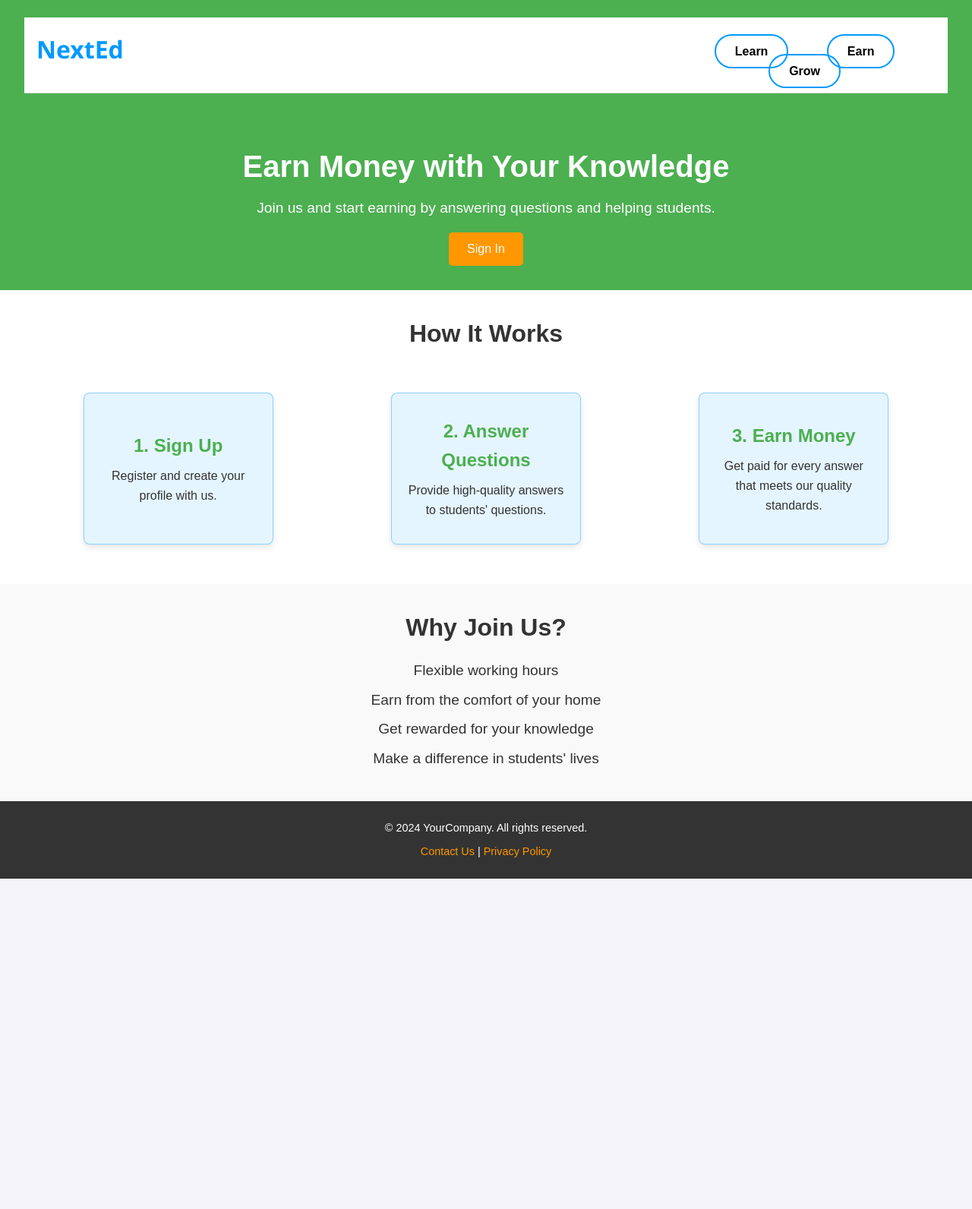
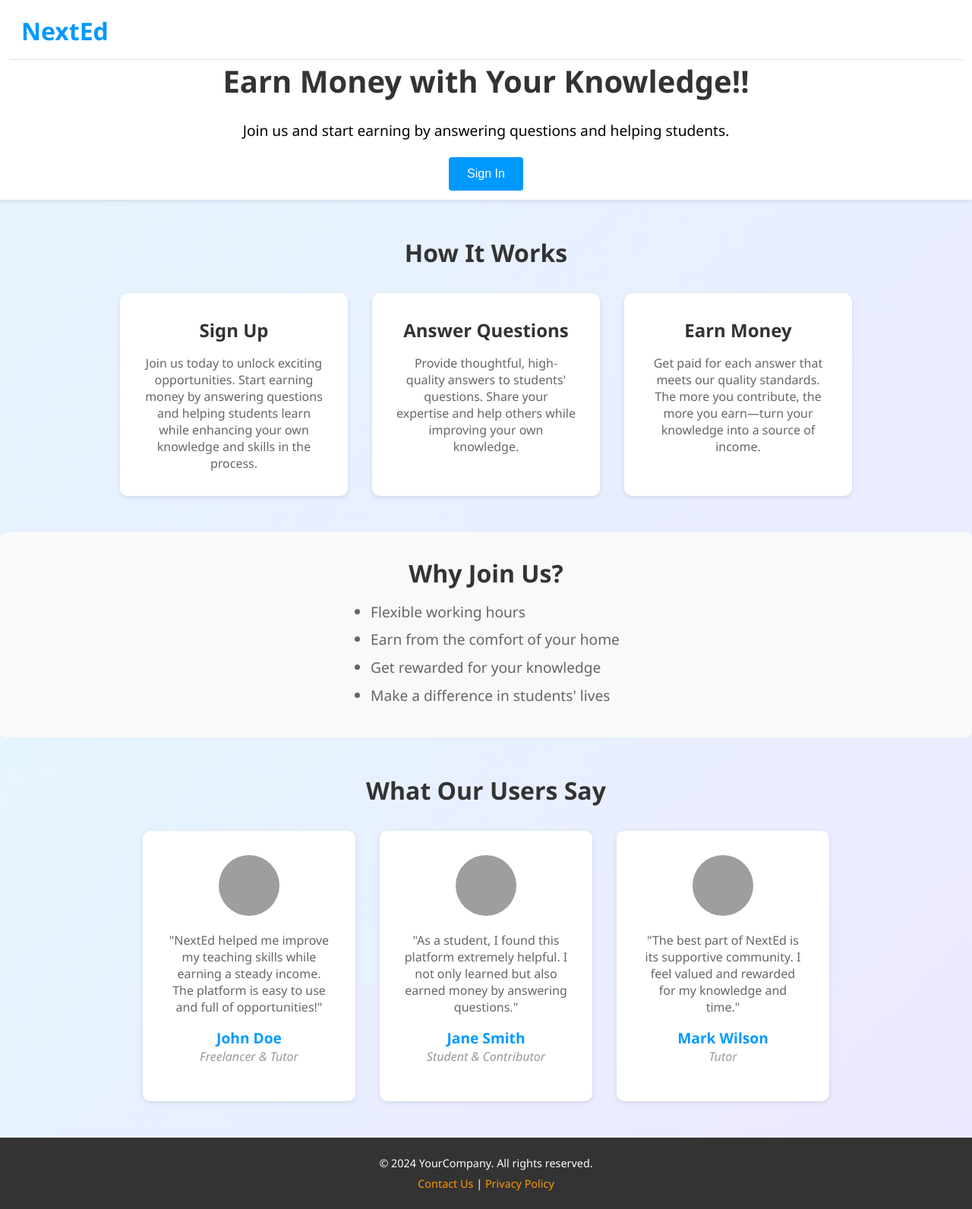
Before and after one commit to vimedha/NextEd, a website: page public/earn.html in a window 1280 px wide. Shown: the part 9-1601 px from the top of the page at 76% size. Before the commit the page ends 1166 px from the top, so only its background shows below. Drawn offline with Linux system fonts and the light colour scheme; grey boxes are pictures that could not be loaded.

Commit message:
earn page  & footer

```diff
--- a/public/earn.html
+++ b/public/earn.html
@@ -5,176 +5,207 @@
     <meta charset="UTF-8">
     <meta name="viewport" content="width=device-width, initial-scale=1.0">
     <title>Earn with Us</title>
-    <link rel="stylesheet" href="styles.css">
-</head>
-<body>
-    <!-- Header Section -->
-    <header>
-        <div class="navbar">
-            <div class="logo">NextEd</div>
-            <nav>
-                <a href="learn.html">Learn</a>
-                <a href="earn.html" class="nav-btn">Earn</a>
-                <a href="grow.html" class="nav-btn">Grow</a>
-            </nav>
-        </div>
-    </header>
-    <header>
-        <h1>Earn Money with Your Knowledge</h1>
-        <p>Join us and start earning by answering questions and helping students.</p>
-        <button onclick="location.href='signin.html'">Sign In</button>
-            </header>
-
-    <!-- How It Works Section -->
-    <section class="how-it-works">
-        <h2>How It Works</h2>
-        <div class="steps">
-            <div class="step">
-                <h3>1. Sign Up</h3>
-                <p>Register and create your profile with us.</p>
-            </div>
-            <div class="step">
-                <h3>2. Answer Questions</h3>
-                <p>Provide high-quality answers to students' questions.</p>
-            </div>
-            <div class="step">
-                <h3>3. Earn Money</h3>
-                <p>Get paid for every answer that meets our quality standards.</p>
-            </div>
-        </div>
-    </section>
-
-    <!-- Benefits Section -->
-    <section class="pros">
-        <h2>Why Join Us?</h2>
-        <ul>
-            <li>Flexible working hours</li>
-            <li>Earn from the comfort of your home</li>
-            <li>Get rewarded for your knowledge</li>
-            <li>Make a difference in students' lives</li>
-        </ul>
-    </section>
-
-    <!-- Footer Section -->
-    <footer>
-        <p>&copy; 2024 YourCompany. All rights reserved.</p>
-        <p><a href="contact.html">Contact Us</a> | <a href="privacy.html">Privacy Policy</a></p>
-    </footer>
-</body>
-</html>
     <style>
-/* Basic reset */
+        /* Reset some default styles */
         * {
             margin: 0;
             padding: 0;
             box-sizing: border-box;
         }
 
-/* Body and Fonts */
+        /* Set up basic layout and styles */
         body {
-    font-family: Arial, sans-serif;
+            font-family: 'Segoe UI', Tahoma, Geneva, Verdana, sans-serif;
+            background: linear-gradient(135deg, #e5f5ff 0%, #ede8ff 100%);
+            background-color: #f5f8fa;
             color: #333;
-    background-color: #f4f4f9;
-    line-height: 1.6;
         }
 
-/* Header */
         header {
-    background-color: #4CAF50;
-    color: #fff;
+            background: #fff;
+            padding: 0.75rem 0.75rem;
             text-align: center;
-    padding: 2rem;
+            box-shadow: 0 2px 6px rgba(0, 0, 0, 0.1);
         }
 
-header h1 {
+        .navbar {
+            display: flex;
+            justify-content: flex-start;
+            padding: 1em 1em;
+            background-color: #fff;
+            border-bottom: 1px solid #ddd;
+        }
+
+        .navbar .logo {
+            font-family: 'Segoe UI', Tahoma, Geneva, Verdana, sans-serif;
+            font-weight: bold;
+            font-size: 2em;
+            margin-right: 60%;
+            color: #0099ff;
+            display: flex;
+            align-items: start;
+        }
+
+        h1 {
             font-size: 2.5rem;
-    margin-bottom: 0.5rem;
+            font-weight: 600;
+            margin-bottom: 1.5rem;
         }
 
         header p {
             font-size: 1.2rem;
-    margin-bottom: 1rem;
+            color: #000;
         }
 
         header button {
             padding: 0.8rem 1.5rem;
             font-size: 1rem;
-    background-color: #FF9800;
+            background-color: #0099ff;
             color: #fff;
             border: none;
             cursor: pointer;
-    border-radius: 5px;
+            border-radius: 4px;
+            transition: background-color 0.3s;
         }
 
         header button:hover {
-    background-color: #e68900;
+            background-color: #0056b3;
         }
 
-header nav {
-    margin-top: 1rem;
+        /* How It Works Section */
+        .how-it-works {
+            text-align: center;
+            padding: 3rem 2rem;
         }
 
-header nav a {
-    color: #fff;
-    text-decoration: none;
-    margin: 0 1rem;
+        .how-it-works h2 {
+            font-size: 2rem;
+            margin-bottom: 2rem;
+            color: #333;
         }
 
-header nav a:hover {
-    text-decoration: underline;
+        .steps {
+            display: flex;
+            justify-content: center;
+            flex-wrap: wrap;
+            gap: 2rem;
         }
 
-/* How It Works & Opportunities Section */
-.how-it-works, .opportunities {
+        .step {
+            flex: 1 1 200px;
             background-color: #fff;
+            border-radius: 10px;
+            box-shadow: 0 2px 6px rgba(0, 0, 0, 0.1);
             padding: 2rem;
             text-align: center;
+            transition: transform 0.3s, box-shadow 0.3s;
+            max-width: 300px;
         }
 
-.how-it-works h2, .opportunities h2 {
-    font-size: 2rem;
+        .step:hover {
+            transform: translateY(-5px);
+            box-shadow: 0 4px 12px rgba(0, 0, 0, 0.15);
+        }
+
+        .step h3 {
+            font-size: 1.5rem;
+            font-weight: 600;
             margin-bottom: 1rem;
         }
 
-.steps, .growth-options {
-    display: flex;
-    justify-content: space-around;
-    margin-top: 2rem;
-}
-
-.step, .option {
-    max-width: 300px;
-}
-
-.step h3, .option h3 {
-    color: #4CAF50;
-    font-size: 1.5rem;
-    margin-bottom: 0.5rem;
-}
-
-.step p, .option p {
+        .step p {
             font-size: 1rem;
+            color: #666;
         }
 
         /* Benefits Section */
-.pros{
+        .pros {
+    padding: 2rem;
     background-color: #f9f9f9;
-    padding: 2rem;
+    border-radius: 8px;
     text-align: center;
 }
 
 .pros h2 {
     font-size: 2rem;
     margin-bottom: 1rem;
+    color: #333;
 }
 
 .pros ul {
-    list-style-type: none;
-    font-size: 1.2rem;
+    list-style-type: disc; /* Use bullets */
+    padding-left: 1.5rem;
+    text-align: left; /* Align list to the left for readability */
+    display: inline-block; /* Center the list as a block */
 }
 
-.pros li {
-    margin: 0.5rem 0;
+.pros ul li {
+    font-size: 1.2rem;
+    color: #666;
+    margin-bottom: 0.5rem;
+    line-height: 1.5;
+}
+
+
+        /* Testimonials Section */
+        .testimonials {
+            background:linear-gradient(135deg, #e5f5ff 0%, #ede8ff 100%);
+
+            padding: 3rem 2rem;
+            text-align: center;
+        }
+
+        .testimonials h2 {
+            font-size: 2rem;
+            margin-bottom: 2rem;
+            color: #333;
+        }
+
+        .testimonial-cards {
+            display: flex;
+            justify-content: center;
+            gap: 2rem;
+            flex-wrap: wrap;
+        }
+
+        .testimonial-card {
+            background-color: #fff;
+            border-radius: 10px;
+            padding: 2rem;
+            width: 280px;
+            box-shadow: 0 2px 6px rgba(0, 0, 0, 0.1);
+            text-align: center;
+            transition: transform 0.3s, box-shadow 0.3s;
+        }
+
+        .testimonial-card:hover {
+            transform: translateY(-5px);
+            box-shadow: 0 4px 12px rgba(0, 0, 0, 0.15);
+        }
+
+        .testimonial-card img {
+            width: 80px;
+            height: 80px;
+            border-radius: 50%;
+            object-fit: cover;
+            margin-bottom: 1rem;
+        }
+
+        .testimonial-card p {
+            font-size: 1rem;
+            color: #666;
+            margin-bottom: 1rem;
+        }
+
+        .testimonial-card h3 {
+            font-size: 1.2rem;
+            font-weight: 600;
+            color: #0099ff;
+        }
+
+        .testimonial-card p:last-child {
+            font-style: italic;
+            color: #999;
         }
 
         /* Footer */
@@ -200,3 +231,74 @@ footer a:hover {
         }
     </style>
 </head>
+<body>
+    <!-- Header Section -->
+    <header>
+        <div class="navbar">
+            <div class="logo">NextEd</div>
+        </div>
+        <h1>Earn Money with Your Knowledge!!</h1>
+        <p>Join us and start earning by answering questions and helping students.</p>
+       <br> <button onclick="location.href='signin.html'">Sign In</button>
+    </header>
+
+    <!-- How It Works Section -->
+    <section class="how-it-works">
+        <h2>How It Works</h2>
+        <div class="steps">
+            <div class="step">
+                <h3>Sign Up</h3>
+                <p>Join us today to unlock exciting opportunities. Start earning money by answering questions and helping students learn while enhancing your own knowledge and skills in the process.</p>
+            </div>
+            <div class="step">
+                <h3>Answer Questions</h3>
+                <p>Provide thoughtful, high-quality answers to students' questions. Share your expertise and help others while improving your own knowledge.</p>
+            </div>
+            <div class="step">
+                <h3>Earn Money</h3>
+                <p>Get paid for each answer that meets our quality standards. The more you contribute, the more you earn—turn your knowledge into a source of income.</p>
+            </div>
+        </div>
+    </section>
+
+    <!-- Benefits Section -->
+    <section class="pros">
+        <h2>Why Join Us?</h2>
+        <ul>
+            <li>Flexible working hours</li>
+            <li>Earn from the comfort of your home</li>
+            <li>Get rewarded for your knowledge</li>
+            <li>Make a difference in students' lives</li>
+        </ul>
+    </section>
+
+    <!-- Testimonials Section -->
+    <section class="testimonials">
+        <h2>What Our Users Say</h2>
+        <div class="testimonial-cards">
+            <div class="testimonial-card">
+                <img src="https://randomuser.me/api/portraits/men/10.jpg" alt="John Doe">
+                <p>"NextEd helped me improve my teaching skills while earning a steady income. The platform is easy to use and full of opportunities!"</p>
+                <h3>John Doe</h3>
+                <p>Freelancer & Tutor</p>
+            </div>
+            <div class="testimonial-card">
+                <img src="https://randomuser.me/api/portraits/women/12.jpg" alt="Jane Smith">
+                <p>"As a student, I found this platform extremely helpful. I not only learned but also earned money by answering questions."</p>
+                <h3>Jane Smith</h3>
+                <p>Student & Contributor</p>
+            </div>
+            <div class="testimonial-card">
+                <img src="https://randomuser.me/api/portraits/men/15.jpg" alt="Mark Wilson">
+                <p>"The best part of NextEd is its supportive community. I feel valued and rewarded for my knowledge and time."</p>
+                <h3>Mark Wilson</h3>
+                <p>Tutor</p>
+                </div>
+                </div>
+                </section>
+                <footer>
+                    <p>&copy; 2024 YourCompany. All rights reserved.</p>
+                    <p><a href="contact.html">Contact Us</a> | <a href="privacy.html">Privacy Policy</a></p>
+                </footer>
+                </body>
+                </html>
```
Also changed, not shown: public/grow.html (+3 -2 lines), public/index.html (+4 -0 lines), public/learn.html (+4 -0 lines). Lines whose indentation alone changed are shown as unchanged.
